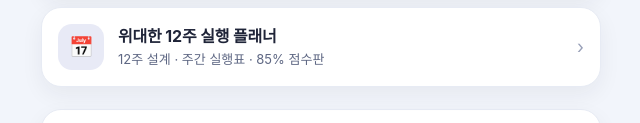
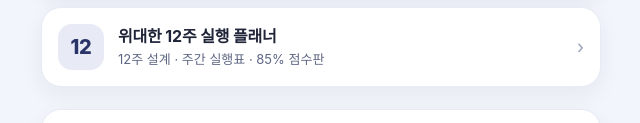
Before and after one commit to kakaomoonlightcat-dev/my-apps, a plain HTML site: page index.html in a window 1280 px wide. Shown: the part 808-931 px from the top of the page, 319-959 px from the left. Drawn offline with Linux system fonts and the light colour scheme.

Commit message:
포털 12주 플래너 아이콘을 다른 앱과 같은 글자형으로 정리

```diff
--- a/index.html
+++ b/index.html
@@ -170,7 +170,7 @@
     </li>
     <li>
       <a class="app" href="12week.html">
-        <span class="glyph g7">📅</span>
+        <span class="glyph g7">12</span>
         <span class="txt">
           <span class="name">위대한 12주 실행 플래너</span>
           <span class="desc">12주 설계 · 주간 실행표 · 85% 점수판</span>
```
